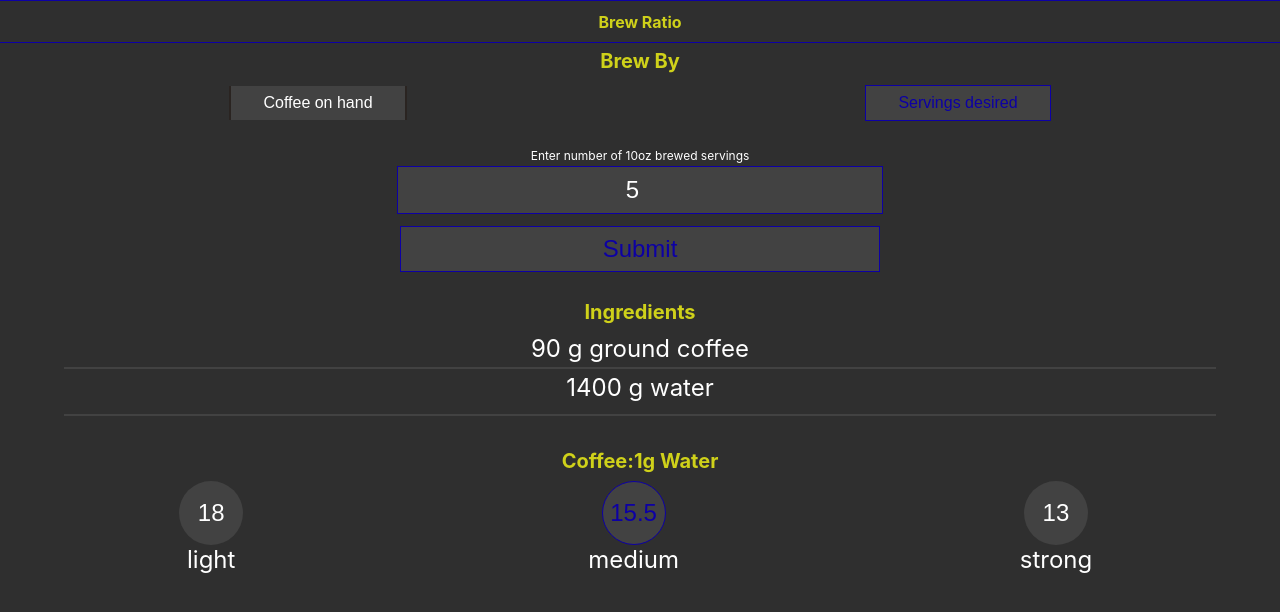
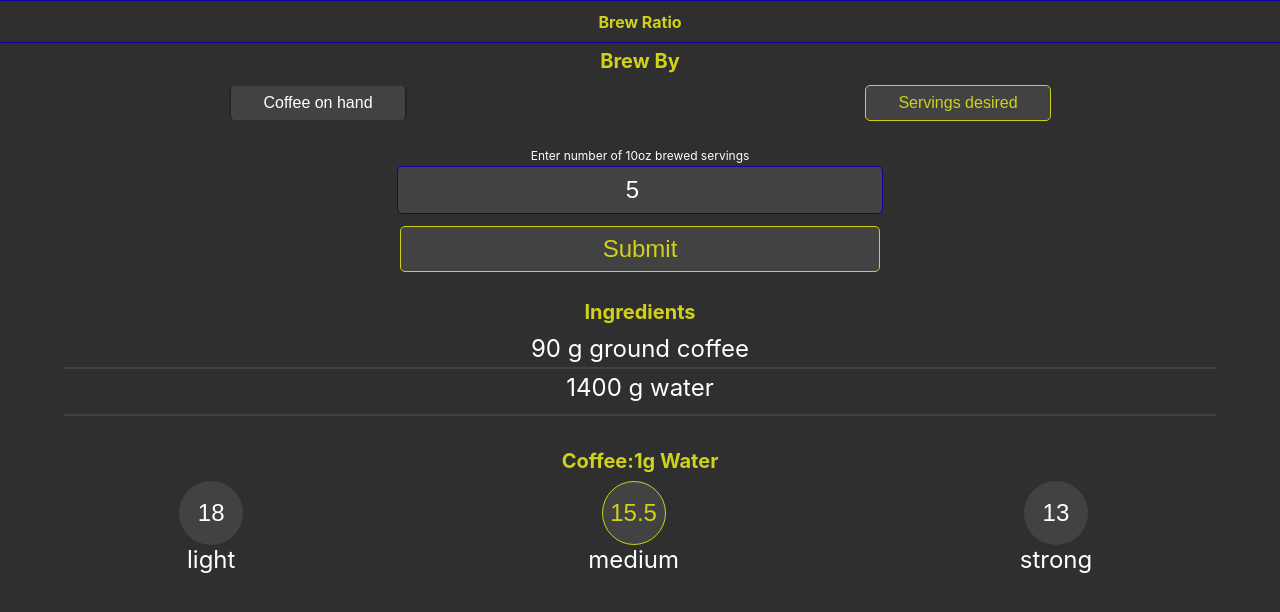
Before and after one commit to rtviner/brew-ratio, a React (Create React App) app: page / in a window 1280 px wide. Both pictures are taken after typing "5" into the empty fields and a click on the button "Submit". Shown: the top 612 px of the page. Built offline with nearby package versions, Linux system fonts and the light colour scheme.

Commit message:
change label to enter weight of coffee in grams, change hover, active, and focus color and background color to the bright green

```diff
--- a/src/App.css
+++ b/src/App.css
@@ -42,11 +42,12 @@ input {
 	color: #fff;
 	font-size: 1.5rem;
 	border: 0;
+	border-radius: 5px;
 }
 
-input:hover {
-	border: 1px solid #0D00A4;
-	color: #0D00A4;
+input.inactive:hover {
+	color: #cfd11a;
+	border: 1px solid #cfd11a;
 	outline-style:none;
 	box-shadow:none;
 }
@@ -57,15 +58,15 @@ input.inactive {
 }
 
 input.active {
-	color: #0D00A4;
-	border: 1px solid #0D00A4;
+	color: #cfd11a;
+	border: 1px solid #cfd11a;
 	outline-style:none;
 	box-shadow:none;
 }
 
 input:focus {
-	border: 1px solid #0D00A4;
-	color: #0D00A4;
+	color: #cfd11a;
+	border: 1px solid #cfd11a;
 	outline-style:none;
 	box-shadow:none;
 }
@@ -101,12 +102,14 @@ input#coffee.inactive, input#servings.inactive {
 }
 
 input#coffee:hover, input#servings:hover {
-	border: 1px solid #0D00A4;
+	border: 1px solid #cfd11a;
+	/*color: #cfd11a;*/
 
 }
 
 input#coffee:focus, input#servings:focus {
-	border: 1px solid #0D00A4;
+	border: 1px solid #cfd11a;
+	/*color: #cfd11a;*/
 }
 
 form.CupGrindInput {
@@ -135,25 +138,26 @@ button {
 	border: 1px solid #424242;
 	padding: .5rem;
 	margin: .75rem;
+	border-radius: 5px;
 }
 
 button:hover {
-	color: #0D00A4;
-	border: 1px solid #0D00A4;
+	color: #cfd11a;
+	border: 1px solid #cfd11a;
 	outline-style:none;
 	box-shadow:none;
 }
 
 button:active {
-	color: #0D00A4;
-	border: 1px solid #0D00A4;
+	color: #cfd11a;
+	border: 1px solid #cfd11a;
 	outline-style:none;
 	box-shadow:none;
 }
 
 button:focus {
-	color: #0D00A4;
-	border: 1px solid #0D00A4;
+	color: #cfd11a;
+	border: 1px solid #cfd11a;
 	outline-style:none;
 	box-shadow:none;
 }
--- a/src/App.js
+++ b/src/App.js
@@ -112,7 +112,7 @@ class App extends Component {
             ? <div className="grindsInput">
                 <div className="interactions labelInput">
                   <label className="CupOrGrind">
-                    Enter weight of ground coffee (g)
+                    Enter weight of coffee in grams
                   </label>
                     <CupGrindInput
                       id="coffeeInput"
```
